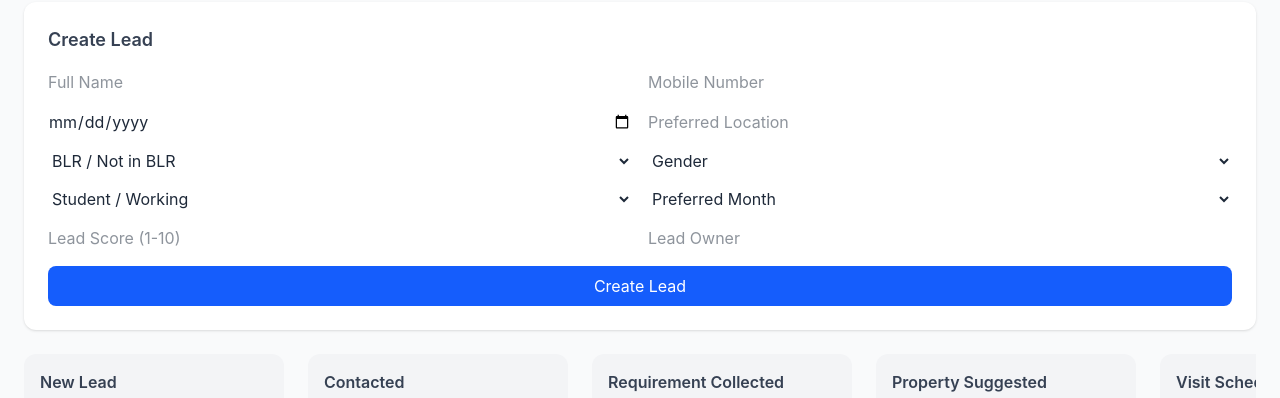
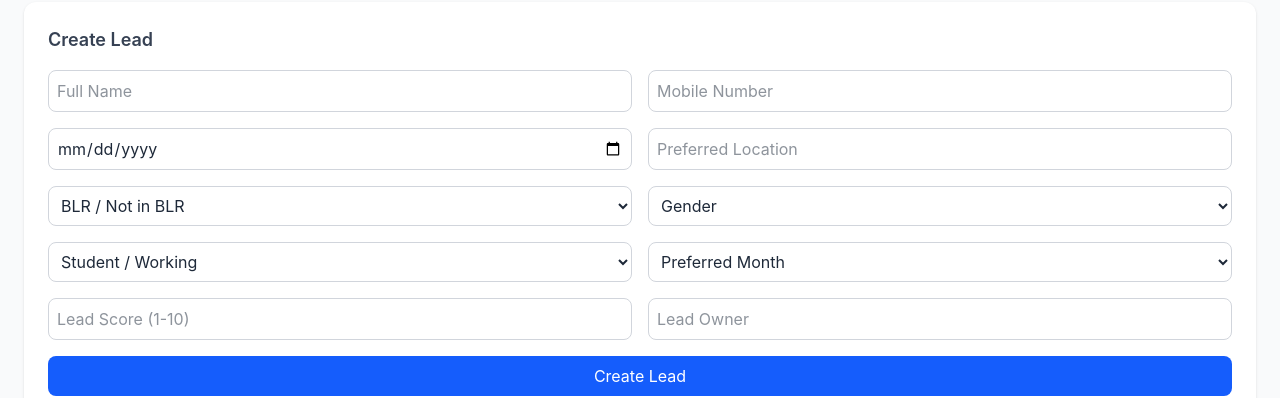
Before and after one commit to Areaxis/gharpayy-crm-mvp, a React (Vite) app in the folder frontend/: page /leads in a window 1280 px wide. Shown: the part 130-528 px from the top of the page. Built offline with nearby package versions, Linux system fonts and the light colour scheme; no server answers.

Commit message:
Added some custom styling classes

```diff
--- a/frontend/src/index.css
+++ b/frontend/src/index.css
@@ -7,3 +7,7 @@ body {
 .logo-font {
   font-family: "Poppins", sans-serif;
 }
+
+.input {
+  @apply border border-gray-300 rounded-lg p-2 focus:ring-2 focus:ring-blue-500 outline-none;
+}
```
